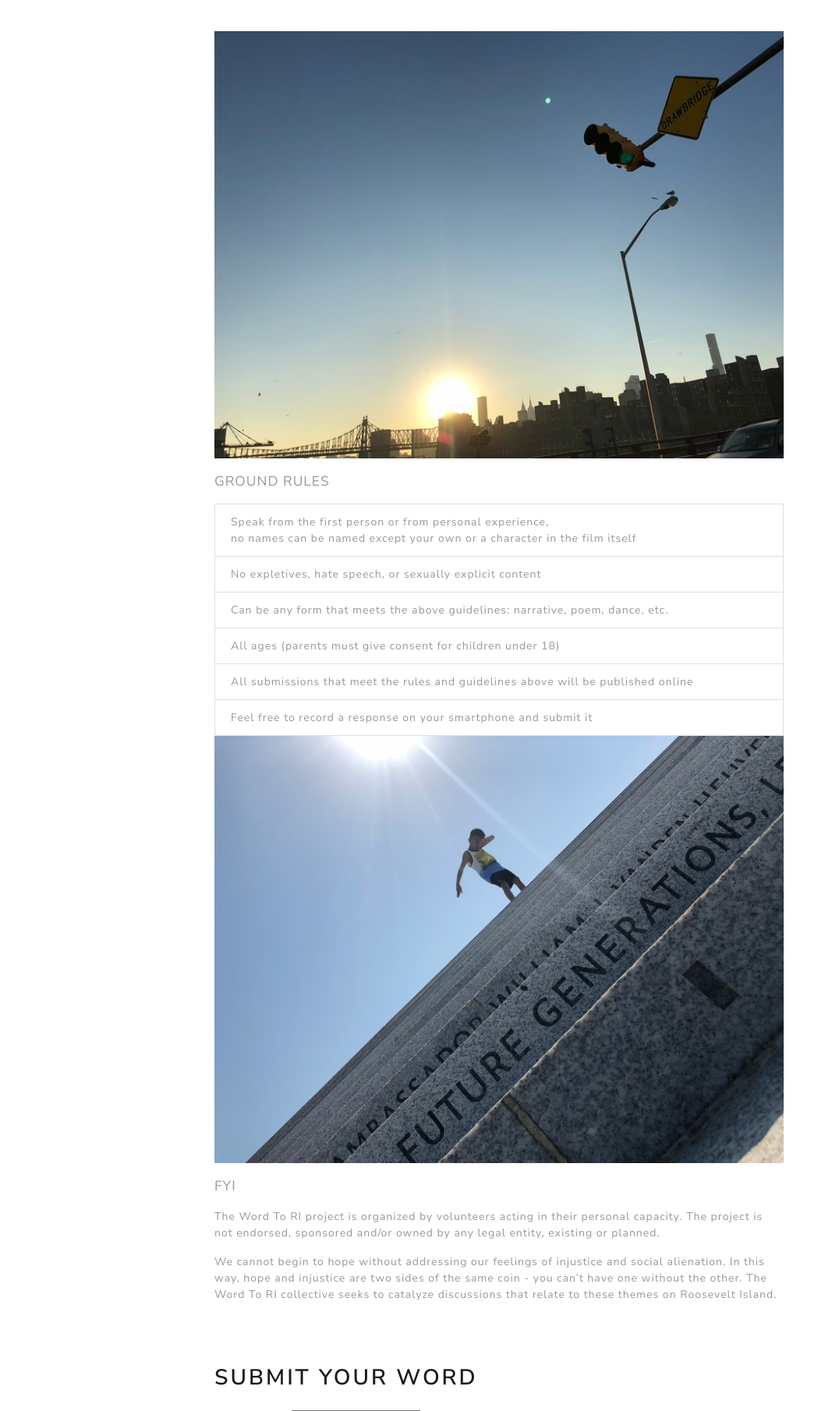
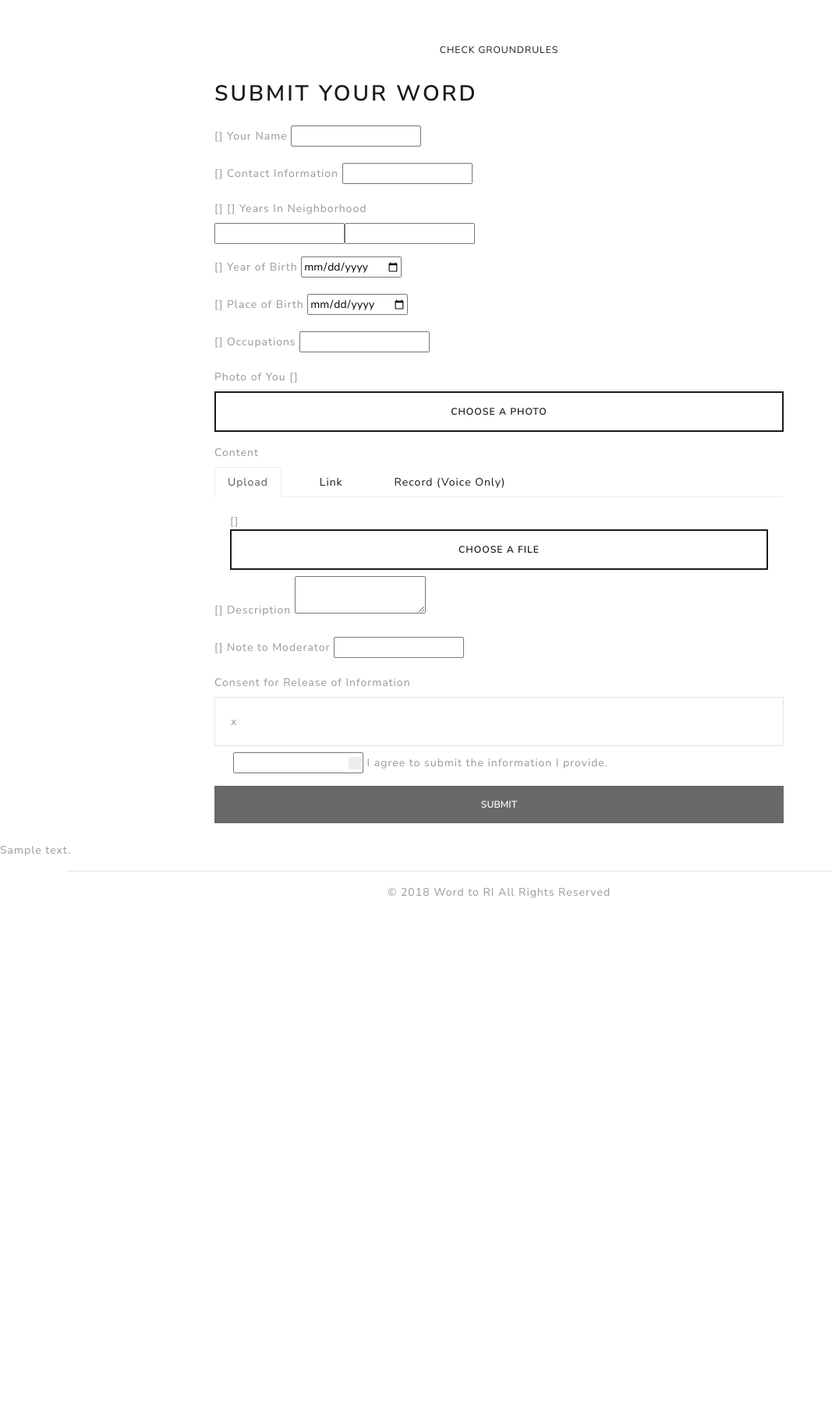
Before and after one commit to stlim0730/wordtori, a Django app: template templates/speak.html in a window 1280 px wide. Shown: the part 107-1917 px from the top of the page at 78% size, without its empty margins (0-1067 px from the left). After the commit the page ends 1259 px from the top, so only its background shows below. Run offline with Django 3.2, Linux system fonts and the light colour scheme; the template is opened without the code that fills it: most values are stand-ins (such as "Sample title", 1, 10 or a date in 2020); form fields are guessed from the names that the template uses; some libraries are stand-ins or nearby versions.

Commit message:
separate groundrules again

```diff
--- a/templates/speak.html
+++ b/templates/speak.html
@@ -3,51 +3,9 @@
 {% block content %}
 <div class="container">
 
-  <div class="row my-3">
-    <div class="col-md-8 offset-md-2 my-4">
-      <p style="text-align: center">
-        <img src="/static/img/sky.jpeg" style="max-width: 100%" />
-      </p>
-      <p class="lead">
-        GROUND RULES
-      </p>
-      <ul class="list-group">
-        <li class="list-group-item d-flex justify-content-between align-items-center">
-          Speak from the first person or from personal experience,<br />no names can be named except your own or a character in the film itself
-        </li>
-        <li class="list-group-item d-flex justify-content-between align-items-center">
-          No expletives, hate speech, or sexually explicit content
-        </li>
-        <li class="list-group-item d-flex justify-content-between align-items-center">
-          Can be any form that meets the above guidelines: narrative, poem, dance, etc.
-        </li>
-        <li class="list-group-item d-flex justify-content-between align-items-center">
-          All ages (parents must give consent for children under 18)
-        </li>
-        <li class="list-group-item d-flex justify-content-between align-items-center">
-          All submissions that meet the rules and guidelines above will be published online
-        </li>
-        <li class="list-group-item d-flex justify-content-between align-items-center">
-          Feel free to record a response on your smartphone and submit it
-        </li>
-      </ul>
-      <p style="text-align: center">
-        <img src="/static/img/kiddabbing.jpeg" style="max-width: 100%" />
-      </p>
-      <p class="lead">
-        FYI
-      </p>
-      <p>
-        The Word To RI project is organized by volunteers acting in their personal capacity. The project is not endorsed, sponsored and/or owned by any legal entity, existing or planned.
-      </p>
-      <p>
-        We cannot begin to hope without addressing our feelings of injustice and social alienation. In this way, hope and injustice are two sides of the same coin - you can’t have one without the other. The Word To RI collective seeks to catalyze discussions that relate to these themes on Roosevelt Island.
-      </p>
-    </div>
-  </div>
-
   <div class="row">
     <div class="col-md-8 offset-md-2 my-4">
+      <a href="/groundrules" class="btn btn-block btn-link my-3">Check Groundrules</a>
       <h2 class="mb-4">
         Submit Your Word
       </h2>
--- a/wordtori/urls.py
+++ b/wordtori/urls.py
@@ -9,6 +9,7 @@ urlpatterns = [
   path('see/<slug>', views.see), # url(r'^see/(?P<slug>.*)$', views.see, name='see'),
   path('why/', views.staticPage), # url(r'^why$', views.staticPage, name='staticPage'),
   path('how/', views.staticPage), # url(r'^how$', views.staticPage, name='staticPage'),
+  path('groundrules/', views.staticPage),
   path('events/', views.events), # url(r'^events$', views.events, name='events'),
   path('speak/', views.speak), # url(r'^speak$', views.speak, name='speak'),
   path('api/', include('api.urls')), # url(r'^api/', ),
```
Also changed, not shown: api/management/commands/groundrules.html (added, +46 -0 lines), api/management/commands/pages.json (+10 -0 lines), api/management/commands/prepopulate.py (+7 -4 lines).
